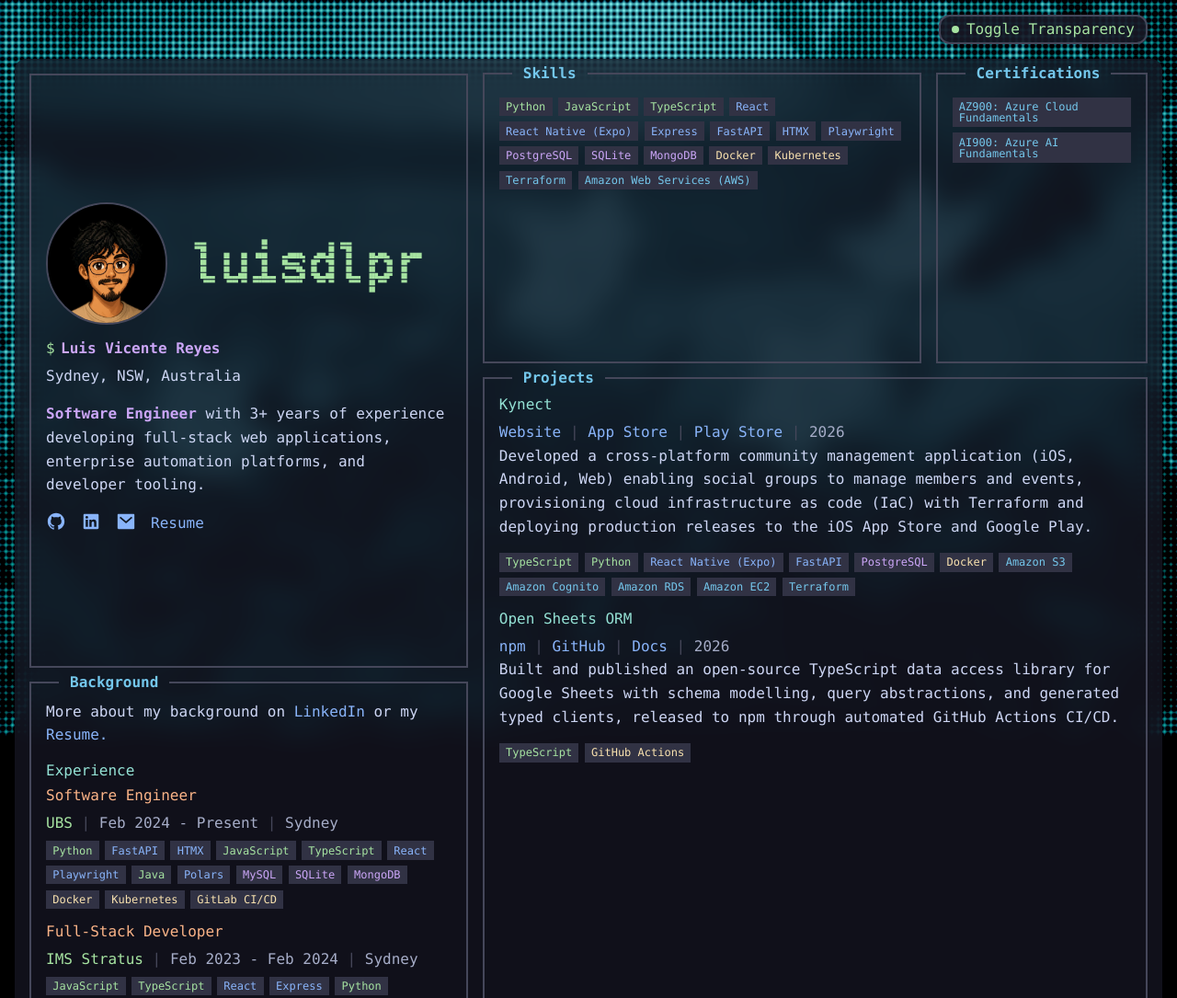
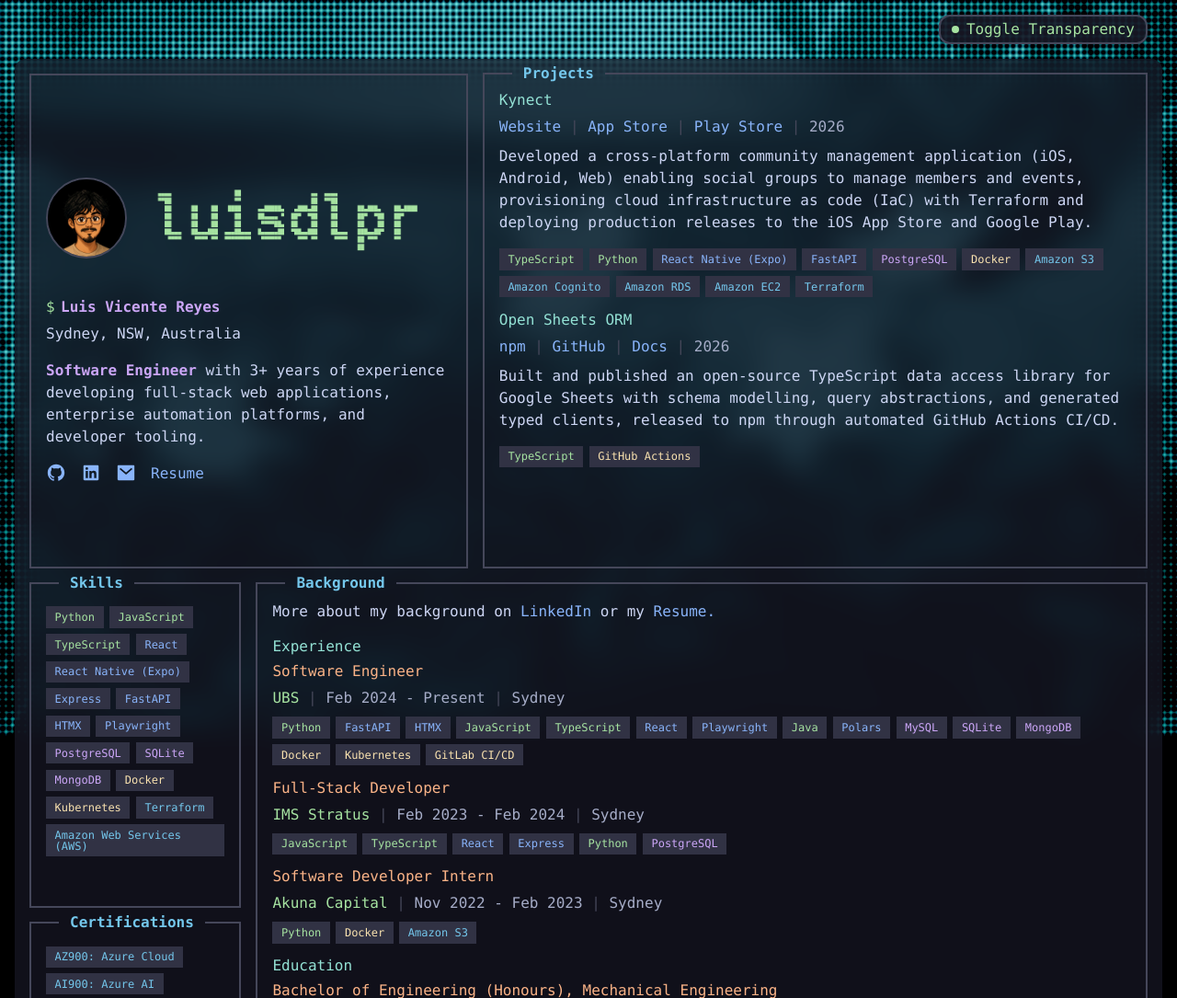
Before and after one commit to luisdlpr/luisdlpr-xyz, a website built with Vite: page index.html in a window 1280 px wide. Shown: the top 1085 px of the page at 92% size. Built offline with nearby package versions, Linux system fonts and the light colour scheme; files whose address does not match are found by name.

Commit message:
refactor: layout tuning

```diff
--- a/index.html
+++ b/index.html
@@ -70,8 +70,8 @@
       <section class="panel-certs">
         <h2 class="panel-title">Certifications</h2>
         <ul class="tags">
-          <li class="tag-cloud">AZ900: Azure Cloud Fundamentals</li>
-          <li class="tag-cloud">AI900: Azure AI Fundamentals</li>
+          <li class="tag-cloud">AZ900: Azure Cloud</li>
+          <li class="tag-cloud">AI900: Azure AI</li>
         </ul>
       </section>
       <section class="panel-projects">
--- a/src/style.scss
+++ b/src/style.scss
@@ -124,7 +124,7 @@ body {
   margin: 0;
   font-family: var(--font-mono);
   font-size: 16px;
-  line-height: 1.6;
+  line-height: 1.5;
   color: var(--fg);
   -webkit-font-smoothing: antialiased;
   -moz-osx-font-smoothing: grayscale;
@@ -169,9 +169,9 @@ main {
   display: block;
   width: min(calc(100% - 2rem), var(--content-width));
   min-width: 350px;
-  margin: 4em auto 2em;
+  margin: 4rem auto 2rem;
   margin-inline: auto;
-  padding: 1em;
+  padding: 1rem;
   border-radius: var(--radius-lg);
   background: rgba(24, 24, 37, 0.7);
   -webkit-backdrop-filter: blur(15px);
@@ -187,23 +187,20 @@ main {
 
 header, section {
   position: relative;
-
   width: 100%;
   height: 100%;
   min-height: max-content;
-
-  padding: 1em;
-
+  padding: 1rem;
   border: 2px solid var(--border);
 }
 
 section {
-  margin-top: 1em;
-  padding: 0 0 1em;
+  margin-top: 1rem;
+  padding: 0 0 1rem;
   border-top: none;
 
   & > *:not(.panel-title) {
-    margin-inline: 1em;
+    margin-inline: 1rem;
   }
 }
 
@@ -215,8 +212,7 @@ h3,
 h4,
 h5,
 h6 {
-  margin: 0 0 0.5em;
-
+  margin: 0 0 0.5rem;
   font-weight: 500;
   font-size: 1rem;
   line-height: 1.2;
@@ -233,7 +229,7 @@ h1 {
   /* bash prompt mock */
   &::before {
     content: "$";
-    margin-right: 0.4em;
+    margin-right: 0.4rem;
     font-weight: 500;
     color: var(--ctp-green);
   }
@@ -252,7 +248,7 @@ h4 {
 }
 
 p {
-  margin: 0 0 1em;
+  margin: 0 0 1rem;
 }
 
 a {
@@ -272,7 +268,7 @@ strong {
 }
 
 article {
-  margin-bottom: 0.9em;
+  margin-bottom: 0.9rem;
 
   &:last-child {
     margin-bottom: 0;
@@ -285,11 +281,13 @@ article {
   display: flex;
   align-items: center;
   width: 100%;
-  margin-bottom: 1em;
+  max-width: 500px;
+  margin-inline: auto;
+  margin-bottom: 1rem;
 }
 
 #avatar {
-  width: 30%;
+  width: 20%;
   height: auto;
   border: 2px solid var(--border);
   border-radius: 50%;
@@ -297,7 +295,7 @@ article {
 }
 
 #banner {
-  width: 70%;
+  width: 80%;
   height: auto;
 }
 
@@ -320,7 +318,7 @@ article {
   align-items: center;
   gap: 0.5rem;
   height: 2rem;
-  padding: 0.4em 0.75em;
+  padding: 0.4rem 0.75rem;
   border: 2px solid var(--border);
   border-radius: var(--radius-lg);
   line-height: 1;
@@ -379,7 +377,7 @@ article {
 }
 
 .entry {
-  margin: 0;
+  margin: 0 0 .5rem 0;
 
   .role {
     font-weight: 700;
@@ -403,14 +401,14 @@ article {
 .tags {
   display: flex;
   flex-wrap: wrap;
-  gap: 0.4em;
-  margin: 0.4em 0;
+  gap: 0.4rem;
+  margin: 0.4rem 0;
   padding: 0;
   list-style: none;
 
   li {
-    padding: 0.35em 0.6em;
-    font-size: 0.75em;
+    padding: 0.35rem 0.6rem;
+    font-size: 0.75rem;
     line-height: 1;
     background: var(--bg-highlight);
   }
@@ -475,16 +473,18 @@ article {
     gap: 1rem;
     align-items: start;
     grid-template-columns: repeat(5, minmax(0, 1fr));
-    grid-template-rows: repeat(4, minmax(0, 1fr));
+    grid-template-rows: repeat(6, minmax(0, 1fr));
     grid-template-areas:
-      'header header  skills  skills   cert'
-      'header header  proj    proj     proj'
-      'bg     bg      proj    proj     proj'
-      'bg     bg      proj    proj     proj';
+      'h h p p p'
+      'h h p p p'
+      'h h p p p'
+      's b b b b'
+      's b b b b'
+      'c b b b b'
   }
 
   header {
-    grid-area: header;
+    grid-area: h;
     display: flex;
     flex-direction: column;
     justify-content: center;
@@ -494,8 +494,8 @@ article {
     margin-top: 0;
   }
 
-  .panel-background { grid-area: bg; }
-  .panel-skills { grid-area: skills; }
-  .panel-certs { grid-area: cert; }
-  .panel-projects { grid-area: proj; }
+  .panel-background { grid-area: b; }
+  .panel-skills { grid-area: s; }
+  .panel-certs { grid-area: c; }
+  .panel-projects { grid-area: p; }
 }
```
